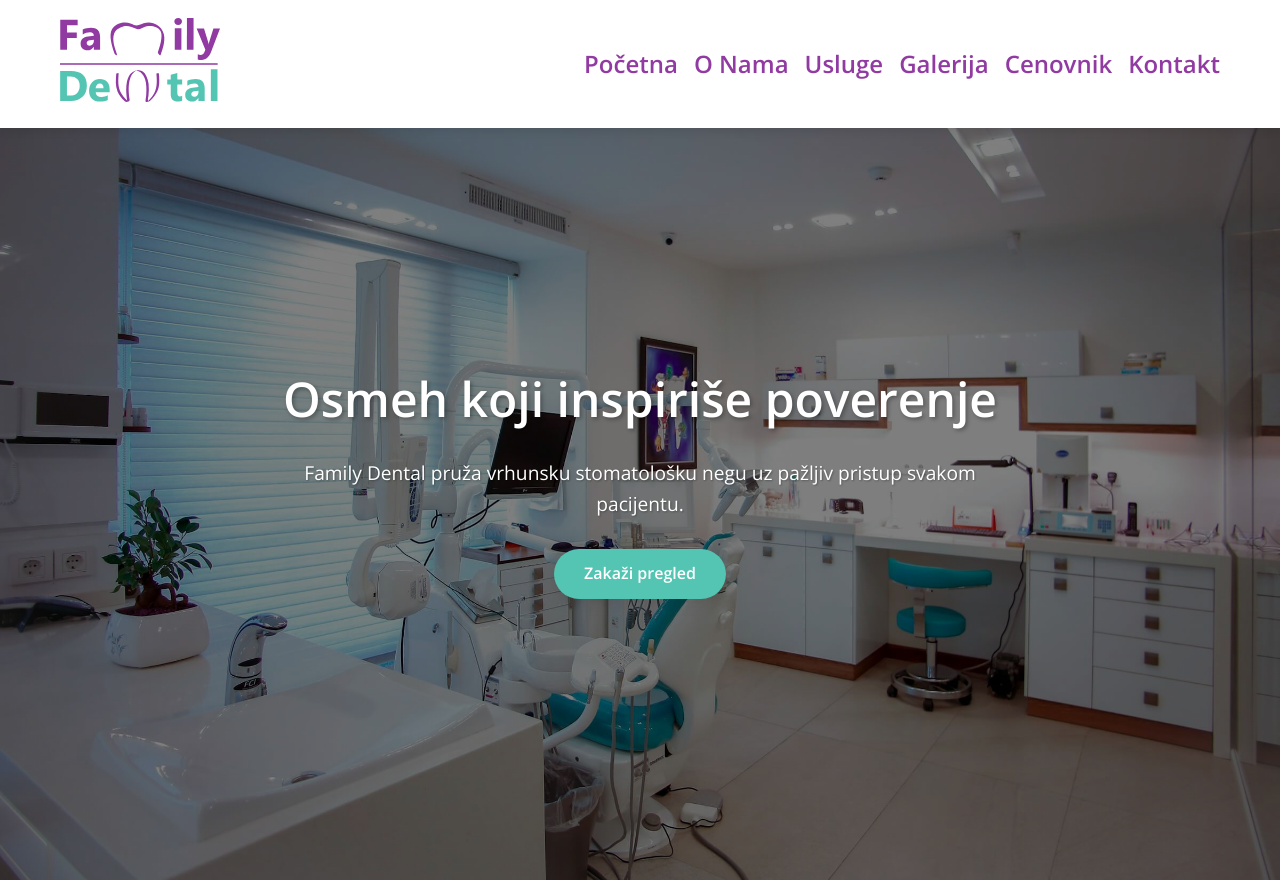
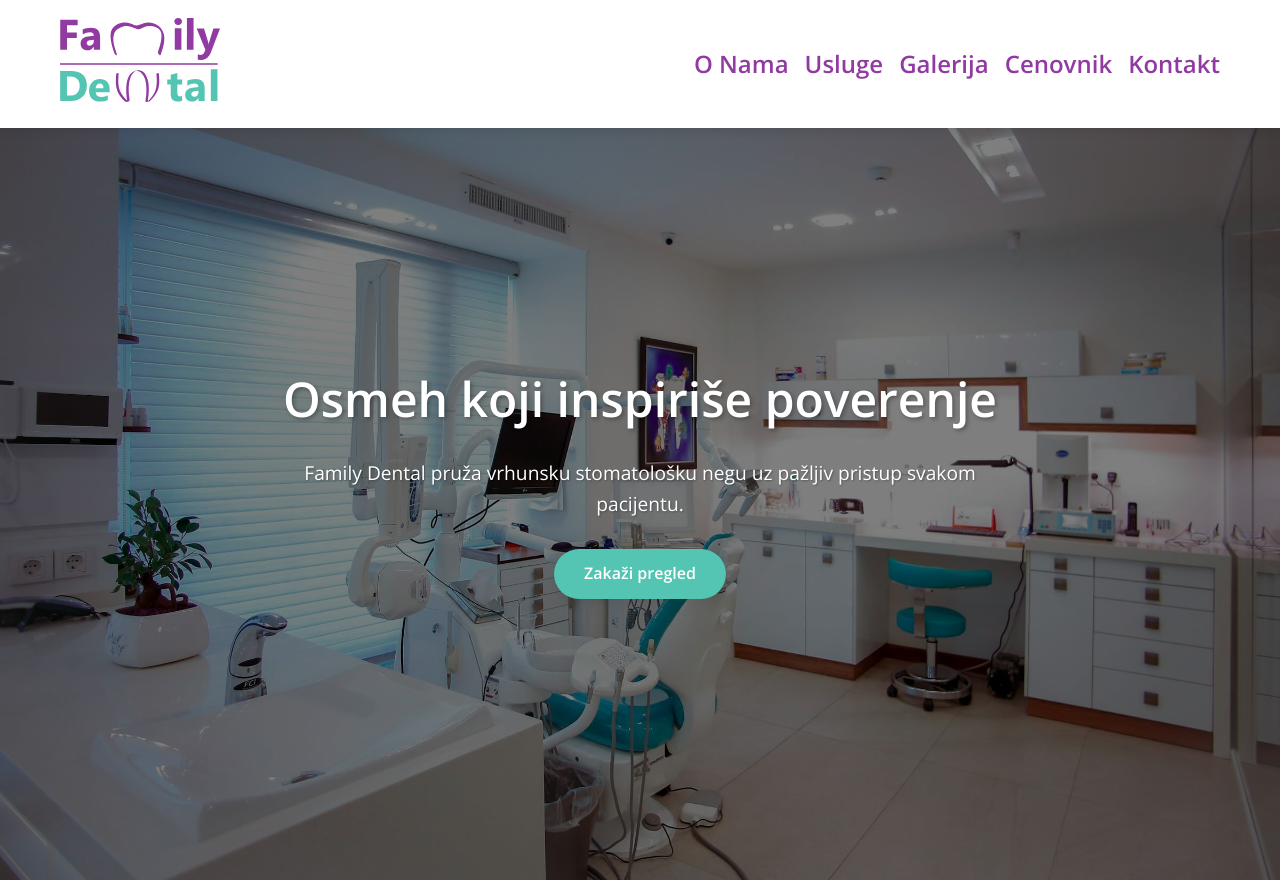
Before and after one commit to kukibrkica/family-dental, a plain HTML site: page cenovnik.html in a window 1280 px wide. Shown: the top 880 px of the page. Drawn offline with nearby package versions, Linux system fonts and the light colour scheme.

Commit message:
Iymenjene stranice
svuda obrisan link za pocetnu stranu

```diff
--- a/cenovnik.html
+++ b/cenovnik.html
@@ -16,7 +16,6 @@
                     <a href="index.html"><img src="./assets/img/logo.svg" alt="Family Dental Logo" class="logo"></a>
                 </div>
                 <ul class="nav-links">
-                    <li><a href="index.html">Početna</a></li>
                     <li><a href="o-nama.html">O Nama</a></li>
                     <li><a href="usluge.html">Usluge</a></li>
                     <li><a href="galerija.html">Galerija</a></li>
```
Also changed, not shown: galerija.html (+0 -1 lines), kontakt.html (+0 -1 lines), o-nama.html (+0 -1 lines), usluge.html (+0 -1 lines).
